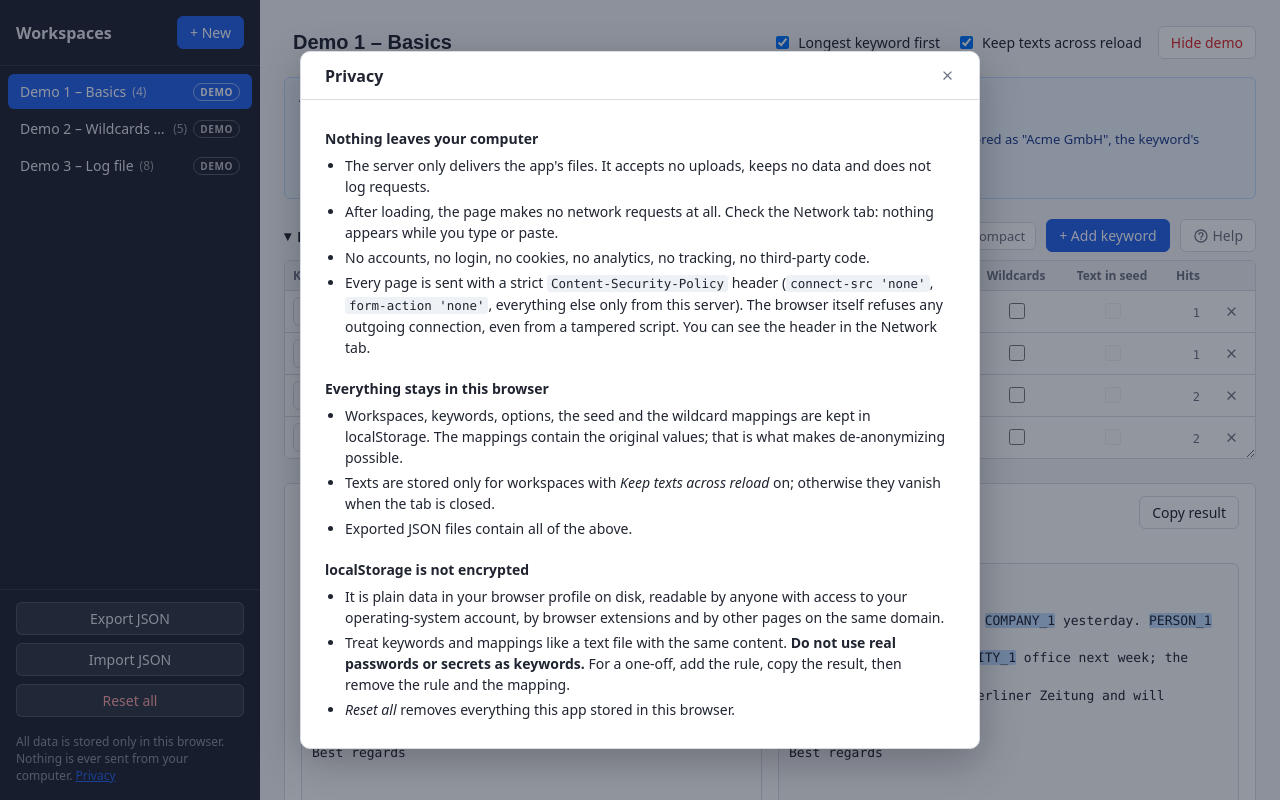
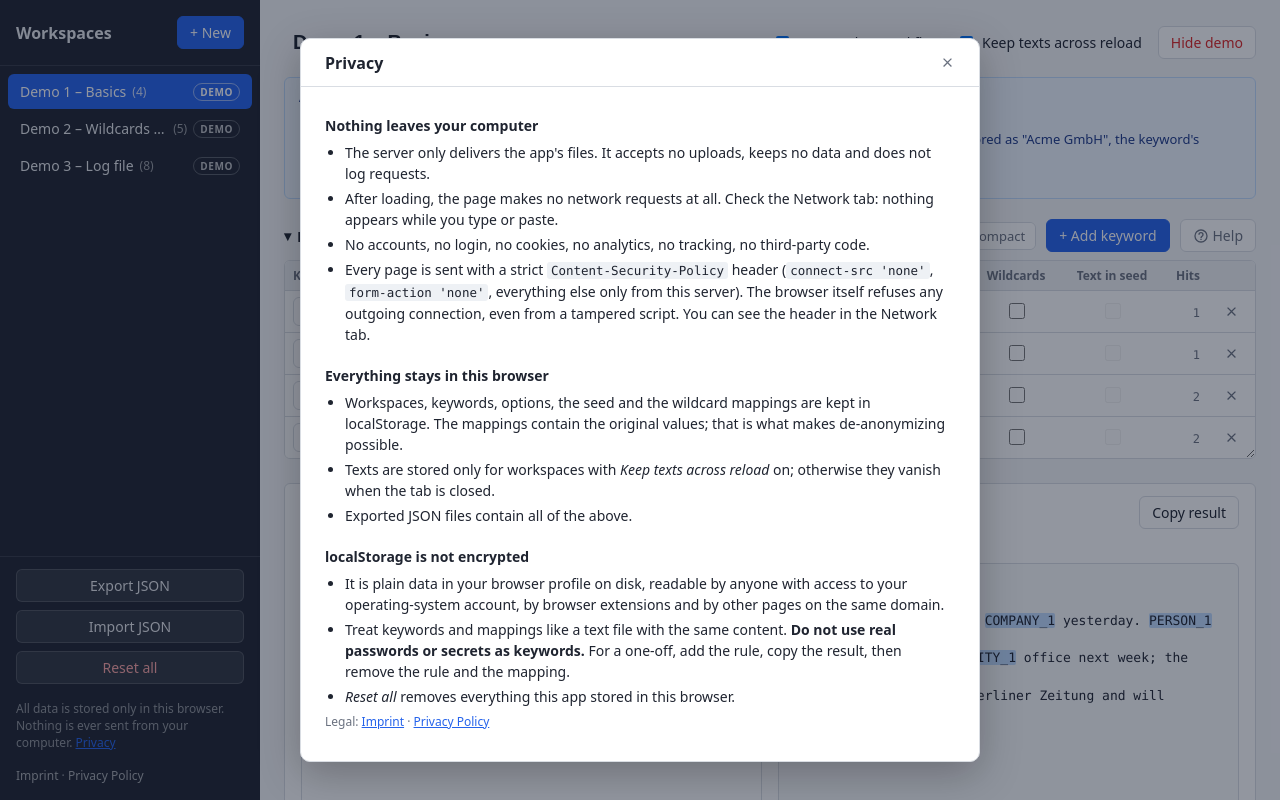
Before and after one commit to OlivierBerlinAI/BrowserLocalSearchReplacer, a website: page public/index.html in a window 1280 px wide. Both pictures are taken after a click on the button "Privacy". Drawn offline with Linux system fonts and the light colour scheme.

Commit message:
Add Imprint and Privacy Policy links (sidebar footer, privacy dialog)
Co-Authored-By: Claude Fable 5.1 <noreply@anthropic.com>

```diff
--- a/public/index.html
+++ b/public/index.html
@@ -32,6 +32,7 @@
       <button id="btn-restore-demos" class="btn" hidden title="Show the hidden demo workspaces again">Restore demo workspaces</button>
       <button id="btn-reset" class="btn btn-danger">Reset all</button>
       <p class="hint">All data is stored only in this browser. Nothing is ever sent from your computer. <button id="btn-privacy" class="link-btn link-btn-light">Privacy</button></p>
+      <p class="hint legal-links"><a href="https://olivier.berlin/imprint/" target="_blank" rel="noopener">Imprint</a> · <a href="https://olivier.berlin/privacy-policy/" target="_blank" rel="noopener">Privacy Policy</a></p>
     </div>
   </aside>
 
@@ -258,6 +259,7 @@
         <li>Treat keywords and mappings like a text file with the same content. <strong>Do not use real passwords or secrets as keywords.</strong> For a one-off, add the rule, copy the result, then remove the rule and the mapping.</li>
         <li><em>Reset all</em> removes everything this app stored in this browser.</li>
       </ul>
+      <p class="hint">Legal: <a href="https://olivier.berlin/imprint/" target="_blank" rel="noopener">Imprint</a> · <a href="https://olivier.berlin/privacy-policy/" target="_blank" rel="noopener">Privacy Policy</a></p>
     </div>
   </dialog>
 
--- a/public/styles.css
+++ b/public/styles.css
@@ -125,6 +125,10 @@ body {
 .sidebar-footer .btn-danger { color: #fca5a5; }
 .sidebar-footer .hint { color: rgba(255,255,255,0.5); }
 .link-btn-light { color: #93c5fd; }
+.legal-links { margin-top: 4px; }
+.legal-links a { color: rgba(255,255,255,0.6); text-decoration: none; }
+.legal-links a:hover { color: #93c5fd; text-decoration: underline; }
+.help-body .hint a { color: var(--primary); }
 
 /* ---------- Main ---------- */
 .main {
```
Also changed, not shown: test/ui/run.js (+5 -0 lines).
